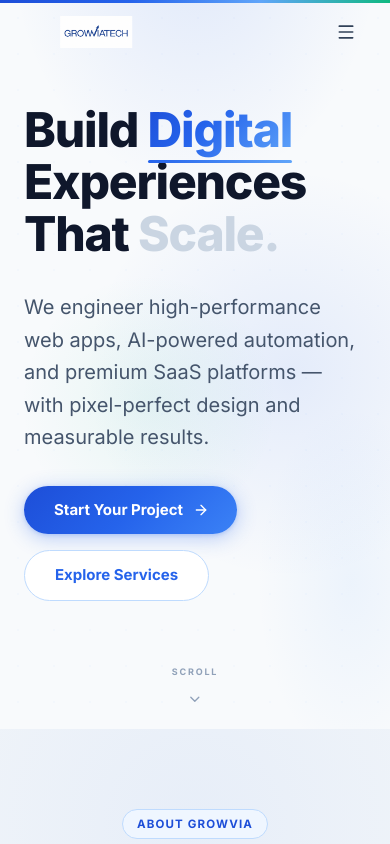
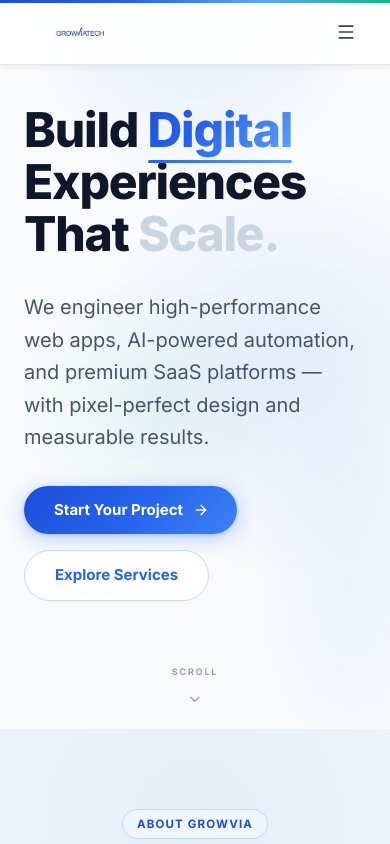
Before and after one commit to prasanna537/growviatech, a Next.js app: page / in a window 390 px wide. Shown: the top 844 px of the page. Built offline with nearby package versions, Linux system fonts and the light colour scheme.

Commit message:
feat: implement responsive header and footer navigation components

```diff
--- a/components/footer.tsx
+++ b/components/footer.tsx
@@ -60,7 +60,7 @@ export function Footer() {
 
           {/* Brand */}
           <div className="lg:col-span-2 space-y-6">
-            <Link href="#home" className="inline-flex items-center bg-white px-4 py-2.5 rounded-2xl border border-slate-800 shadow-sm w-fit overflow-hidden">
+            <Link href="#home" className="inline-flex items-center bg-white px-4 py-2.5 rounded-full border border-slate-800 shadow-sm w-fit overflow-hidden">
               <div className="relative overflow-hidden h-6 w-28">
                 <img
                   src="/logo.png"
--- a/components/header.tsx
+++ b/components/header.tsx
@@ -26,16 +26,16 @@ export function Header() {
       animate={scrolled ? 'scrolled' : 'top'}
       variants={{
         top: {
-          backgroundColor: 'rgba(248,250,252,0)',
-          backdropFilter: 'blur(0px)',
-          borderBottomColor: 'rgba(226,232,240,0)',
-          boxShadow: 'none',
+          backgroundColor: 'rgba(255,255,255,0.9)',
+          backdropFilter: 'blur(12px)',
+          borderBottomColor: 'rgba(226,232,240,1)',
+          boxShadow: '0 4px 6px -1px rgba(0,0,0,0.05)',
         },
         scrolled: {
-          backgroundColor: 'rgba(255,255,255,0.92)',
+          backgroundColor: 'rgba(255,255,255,0.98)',
           backdropFilter: 'blur(24px)',
           borderBottomColor: 'rgba(226,232,240,1)',
-          boxShadow: '0 4px 24px -4px rgba(15,23,42,0.06)',
+          boxShadow: '0 10px 25px -5px rgba(0,0,0,0.1)',
         },
       }}
       transition={{ duration: 0.4, ease: [0.22, 1, 0.36, 1] }}
@@ -43,8 +43,8 @@ export function Header() {
     >
       <nav className="mx-auto max-w-7xl px-6 h-16 flex items-center justify-between gap-6">
         {/* Logo */}
-        <Link href="#home" className="flex items-center shrink-0" onClick={() => setMenuOpen(false)}>
-          <div className="relative overflow-hidden h-8 w-36">
+        <Link href="#home" className="inline-flex items-center shrink-0" onClick={() => setMenuOpen(false)}>
+          <div className="relative overflow-hidden h-6 w-28">
             <img
               src="/logo.png"
               alt="GrowviaTech Logo"
```
